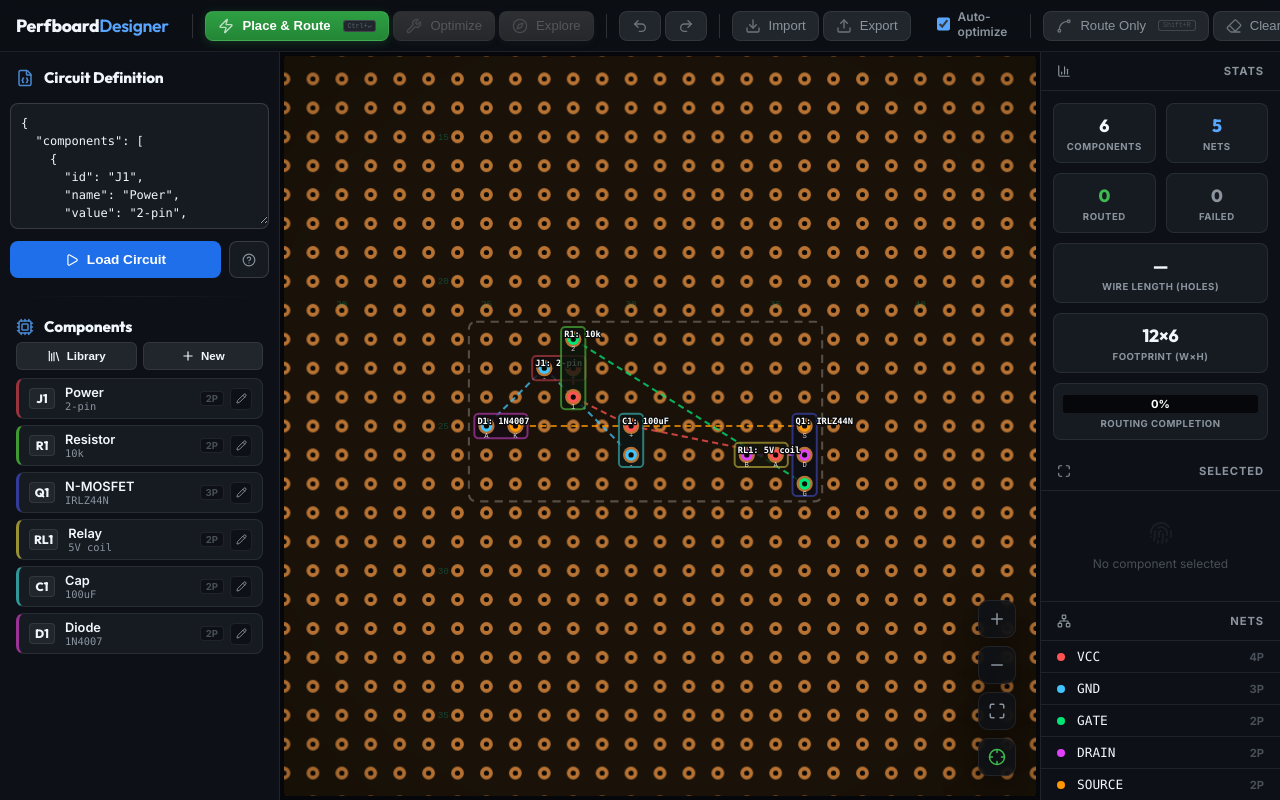
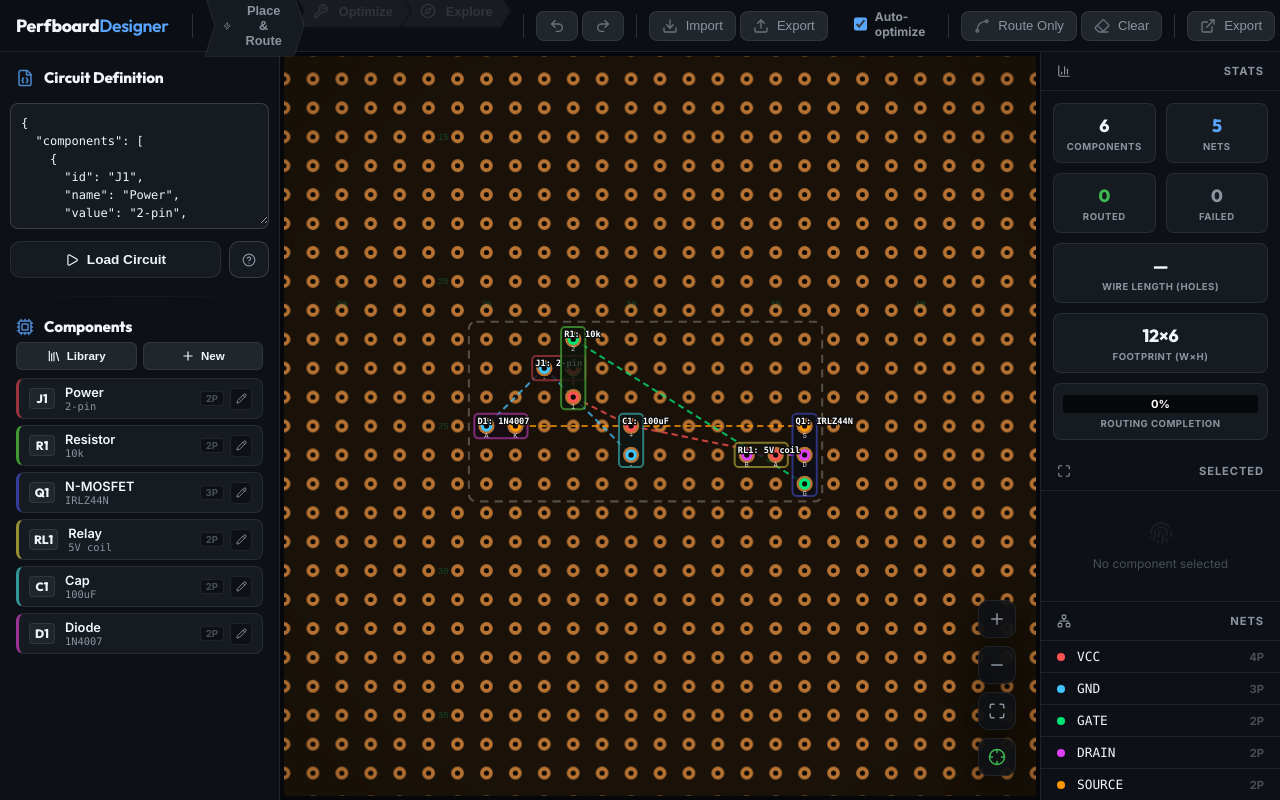
Before and after one commit to Infraviored/Perfboard-AutoRouter, a React (Vite) app: page / in a window 1280 px wide. Built offline with nearby package versions, Linux system fonts and the light colour scheme.

Commit message:
feat: implement high-visibility chevron workflow track and unified sidebar button styling

```diff
--- a/src/App.jsx
+++ b/src/App.jsx
@@ -407,6 +407,7 @@ Use this format:
         onExportState={handleExportState} onImportState={handleImportState}
         onExportSVG={() => { /* SVG Export Logic */ }}
         hasWires={board.wires.length > 0}
+        isProcessing={status.isProcessing}
       />
       <div id="layout">
         <SidebarLeft
@@ -416,6 +417,7 @@ Use this format:
           onSelectComponent={setSelectedId} onOpenLibrary={() => setIsLibraryOpen(true)}
           onAddNewComponent={() => { setEditingComp(null); setIsEditorOpen(true); }}
           onEditComponent={(id) => { setEditingComp(board.components.find(x => x.id === id)); setIsEditorOpen(true); }}
+          isProcessing={status.isProcessing}
         />
         <div id="ca-col">
           <main id="ca">
--- a/src/components/SidebarLeft.jsx
+++ b/src/components/SidebarLeft.jsx
@@ -26,7 +26,8 @@ export function SidebarLeft({
   onOpenLibrary,
   onAddNewComponent,
   onEditComponent,
-  onOpenPrompt
+  onOpenPrompt,
+  isProcessing
 }) {
   const [localCols, setLocalCols] = useState(cols);
   const [localRows, setLocalRows] = useState(rows);
@@ -53,8 +54,8 @@ export function SidebarLeft({
             />
           </div>
           <div style={{ display: 'flex', gap: '8px', marginTop: '4px' }}>
-            <button className="btn blu" onClick={onLoadCircuit} style={{ flex: 1 }}>
-              <Play size={14} /> Load Circuit
+            <button className={`btn ${isProcessing ? 'is-loading' : ''}`} onClick={onLoadCircuit} style={{ flex: 1 }} disabled={isProcessing}>
+              <Play size={14} /> {isProcessing ? 'Processing Circuit...' : 'Load Circuit'}
             </button>
             <button
               className="btn"
--- a/src/components/Topbar.jsx
+++ b/src/components/Topbar.jsx
@@ -8,7 +8,6 @@ import {
   Download,
   Upload,
   RotateCcw,
-  FileJson,
   ExternalLink,
   Eraser,
   Spline
@@ -30,7 +29,8 @@ export function Topbar({
   setAutoOptimize,
   tool,
   setTool,
-  hasWires
+  hasWires,
+  isProcessing
 }) {
   return (
     <header id="topbar">
@@ -38,20 +38,39 @@ export function Topbar({
 
       <div className="sep"></div>
 
-      <div className="btn-group">
-        <button className="tbtn grn" onClick={onPlaceAndRoute}>
+      <div className="workflow-track">
+        <div className="flow-item">
+          <button
+            className={`flow-btn ${isProcessing ? 'active' : ''}`}
+            onClick={onPlaceAndRoute}
+            style={{ '--flow-color': 'var(--grn-bright)' }}
+          >
             <Zap size={16} />
             Place & Route
-          <kbd>Ctrl+↵</kbd>
           </button>
-        <button className="tbtn blu" onClick={onOptimizeFootprint} disabled={!hasWires}>
+        </div>
+        <div className="flow-item">
+          <button
+            className="flow-btn"
+            onClick={onOptimizeFootprint}
+            disabled={!hasWires || isProcessing}
+            style={{ '--flow-color': 'var(--blu-bright)' }}
+          >
             <Wrench size={16} />
             Optimize
           </button>
-        <button className="tbtn blu" onClick={onPlateauExplore} disabled={!hasWires}>
+        </div>
+        <div className="flow-item">
+          <button
+            className="flow-btn"
+            onClick={onPlateauExplore}
+            disabled={!hasWires || isProcessing}
+            style={{ '--flow-color': '#a371f7' }}
+          >
             <Compass size={16} />
             Explore
           </button>
+        </div>
       </div>
 
       <div className="sep"></div>
@@ -90,12 +109,11 @@ export function Topbar({
       <div className="sep"></div>
 
       <div className="btn-group">
-        <button className="tbtn" onClick={onRouteOnly}>
+        <button className="tbtn" onClick={onRouteOnly} disabled={isProcessing}>
           <Spline size={16} />
           Route Only
-          <kbd>Shift+R</kbd>
         </button>
-        <button className="tbtn" onClick={onClearWires}>
+        <button className="tbtn" onClick={onClearWires} disabled={isProcessing}>
           <Eraser size={16} />
           Clear
         </button>
@@ -103,9 +121,9 @@ export function Topbar({
 
       <div className="sep"></div>
 
-      <button className="tbtn org" onClick={onExportSVG}>
-        <ExternalLink size={16} />
-        Export SVG
+      <button className="tbtn" onClick={onExportSVG} style={{ '--org': '#d29922' }}>
+        <ExternalLink size={16} title="Export SVG" />
+        Export
       </button>
 
       <div className="spc"></div>
@@ -153,7 +171,7 @@ export function Topbar({
           gap: 8px;
           color: var(--txt1);
           font-size: .75em;
-          font-weight: 600;
+          font-weight: 700;
           cursor: pointer;
           margin-left: 12px;
           padding: 6px 10px;
--- a/src/index.css
+++ b/src/index.css
@@ -99,67 +99,118 @@ h3,
   color: var(--blu-bright);
 }
 
-.tbtn.grn {
-  background: linear-gradient(180deg, #2ea043 0%, #238636 100%);
-  border-color: rgba(255, 255, 255, 0.1);
-  color: #fff;
-  font-weight: 600;
-  box-shadow: 0 2px 8px rgba(35, 134, 54, 0.3);
+/* Workflow Graph / Chevron Buttons */
+.workflow-track {
+  display: flex;
+  background: transparent;
+  border: none;
+  border-radius: 0;
+  overflow: visible;
+  padding: 0;
+  gap: 0;
 }
 
-.tbtn.grn:hover {
-  background: linear-gradient(180deg, #34bb4d 0%, #2ea043 100%);
-  box-shadow: 0 4px 16px rgba(35, 134, 54, 0.5);
+.flow-item {
+  position: relative;
+  filter:
+    drop-shadow(1px 0 0 var(--border)) drop-shadow(-1px 0 0 var(--border)) drop-shadow(0 1px 0 var(--border)) drop-shadow(0 -1px 0 var(--border));
+  margin-left: -9px;
+  z-index: 1;
 }
 
-.tbtn.blu {
-  background: linear-gradient(180deg, #388bfd 0%, #1f6feb 100%);
-  border-color: rgba(255, 255, 255, 0.1);
-  color: #fff;
-  box-shadow: 0 2px 8px rgba(31, 111, 235, 0.3);
+.flow-item:first-child {
+  margin-left: 0;
+  z-index: 3;
 }
 
-.tbtn.blu:hover {
-  background: linear-gradient(180deg, #4da0ff 0%, #388bfd 100%);
-  box-shadow: 0 4px 16px rgba(31, 111, 235, 0.5);
+.flow-item:nth-child(2) {
+  z-index: 2;
 }
 
-.tbtn:disabled {
-  opacity: 0.3;
-  pointer-events: none;
-  filter: grayscale(1);
+.flow-item:nth-child(3) {
+  z-index: 1;
 }
 
-.tbtn.red {
-  background: rgba(248, 81, 73, 0.05);
-  border-color: rgba(248, 81, 73, 0.2);
-  color: var(--red);
+.flow-btn {
+  background: var(--bg3);
+  border: none;
+  color: var(--txt1);
+  padding: 8px 18px 8px 18px;
+  cursor: pointer;
+  font-size: .8em;
+  font-weight: 700;
+  display: flex;
+  align-items: center;
+  gap: 10px;
+  transition: all 0.2s cubic-bezier(0.4, 0, 0.2, 1);
+  position: relative;
+  clip-path: polygon(0% 0%, calc(100% - 10px) 0%, 100% 50%, calc(100% - 10px) 100%, 0% 100%, 10px 50%);
 }
 
-.tbtn.red:hover {
-  background: var(--red);
-  color: #fff;
+.flow-btn:first-child {
+  margin-left: 0;
 }
 
-.tbtn.org {
-  background: rgba(210, 153, 34, 0.05);
-  border-color: rgba(210, 153, 34, 0.2);
-  color: var(--org);
+.flow-btn::before {
+  content: '';
+  position: absolute;
+  top: 0;
+  left: 0;
+  right: 0;
+  height: 3px;
+  background: var(--flow-color, transparent);
+  opacity: 0.15;
+  transition: opacity 0.2s;
 }
 
-.tbtn.org:hover {
-  background: var(--org);
-  color: #000;
+.flow-btn:hover {
+  background: rgba(255, 255, 255, 0.05);
+  color: var(--txt0);
+}
+
+.flow-btn:hover::before {
+  opacity: 1;
+  box-shadow: 0 0 10px var(--flow-color);
+}
+
+.flow-btn.active {
+  background: rgba(255, 255, 255, 0.08);
+  color: #fff;
+  animation: flow-pulse 1.5s infinite alternate ease-in-out;
+}
+
+.flow-btn.active::before {
+  opacity: 1;
+  height: 4px;
+  box-shadow: 0 0 15px var(--flow-color);
+}
+
+@keyframes flow-pulse {
+  from {
+    background: rgba(255, 255, 255, 0.05);
+  }
+
+  to {
+    background: rgba(255, 255, 255, 0.12);
+  }
+}
+
+.flow-btn:disabled {
+  opacity: 0.2;
+  filter: grayscale(1);
+  pointer-events: none;
 }
 
 .btn {
   width: 100%;
   padding: 10px;
-  border-radius: 8px;
+  border-radius: 10px;
   cursor: pointer;
   font-size: .85em;
-  font-weight: 600;
-  border: 1px solid transparent;
+  font-weight: 700;
+  border: 1px solid var(--border);
+  background: var(--bg3);
+  color: var(--txt0);
   transition: all 0.2s;
   display: flex;
   align-items: center;
@@ -167,22 +218,29 @@ h3,
   gap: 8px;
 }
 
-.btn.grn {
-  background: var(--grn);
-  color: #fff;
+.btn:hover {
+  background: var(--bg4);
+  border-color: var(--blu-bright);
 }
 
-.btn.grn:hover {
-  background: #2ea043;
+.btn.is-loading {
+  background: rgba(31, 111, 235, 0.1);
+  border-color: var(--blu-bright);
+  color: var(--blu-bright);
+  animation: btn-pulsation 1.5s infinite alternate ease-in-out;
 }
 
-.btn.blu {
-  background: var(--blu);
-  color: #fff;
-}
+@keyframes btn-pulsation {
+  from {
+    opacity: 0.7;
+    transform: scale(0.99);
+  }
 
-.btn.blu:hover {
-  background: #388bfd;
+  to {
+    opacity: 1;
+    transform: scale(1);
+    box-shadow: 0 0 12px rgba(31, 111, 235, 0.2);
+  }
 }
 
 /* Layout Utilities */
```
Lines whose indentation alone changed are shown as unchanged.
